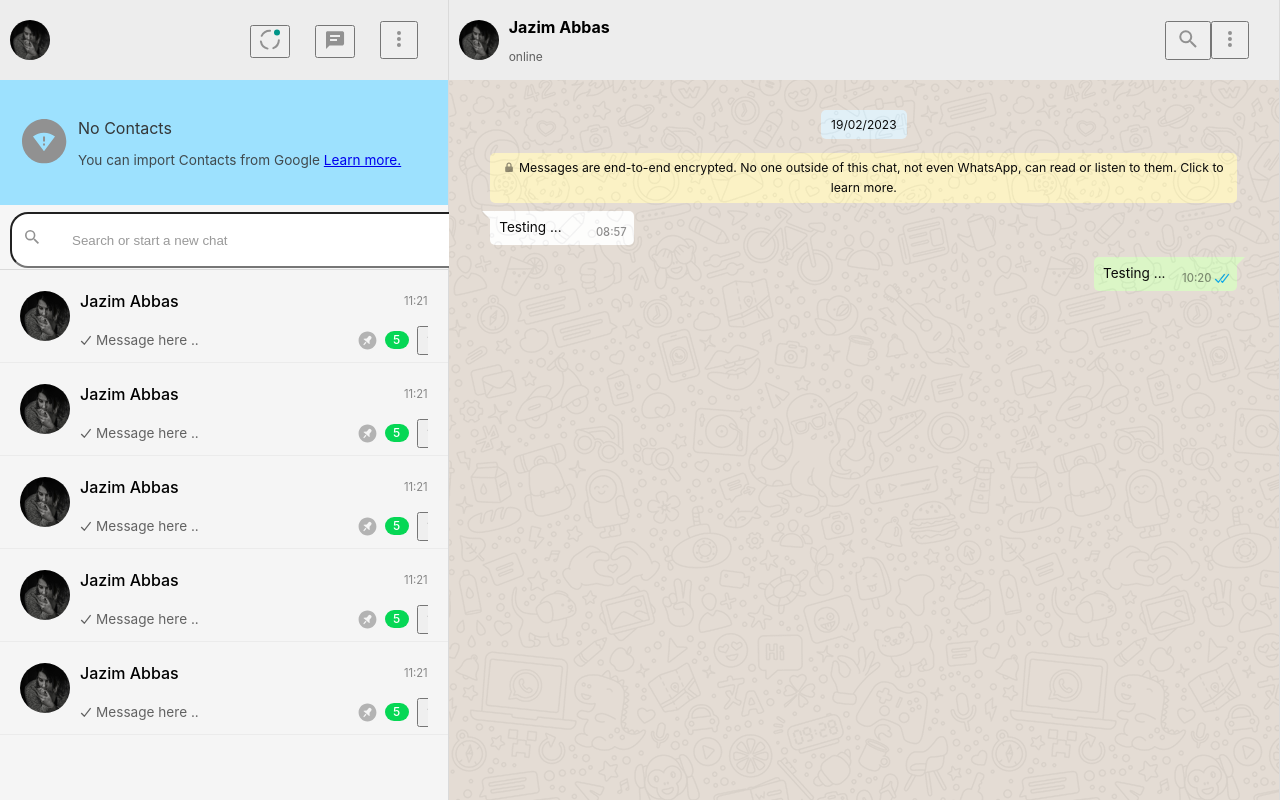
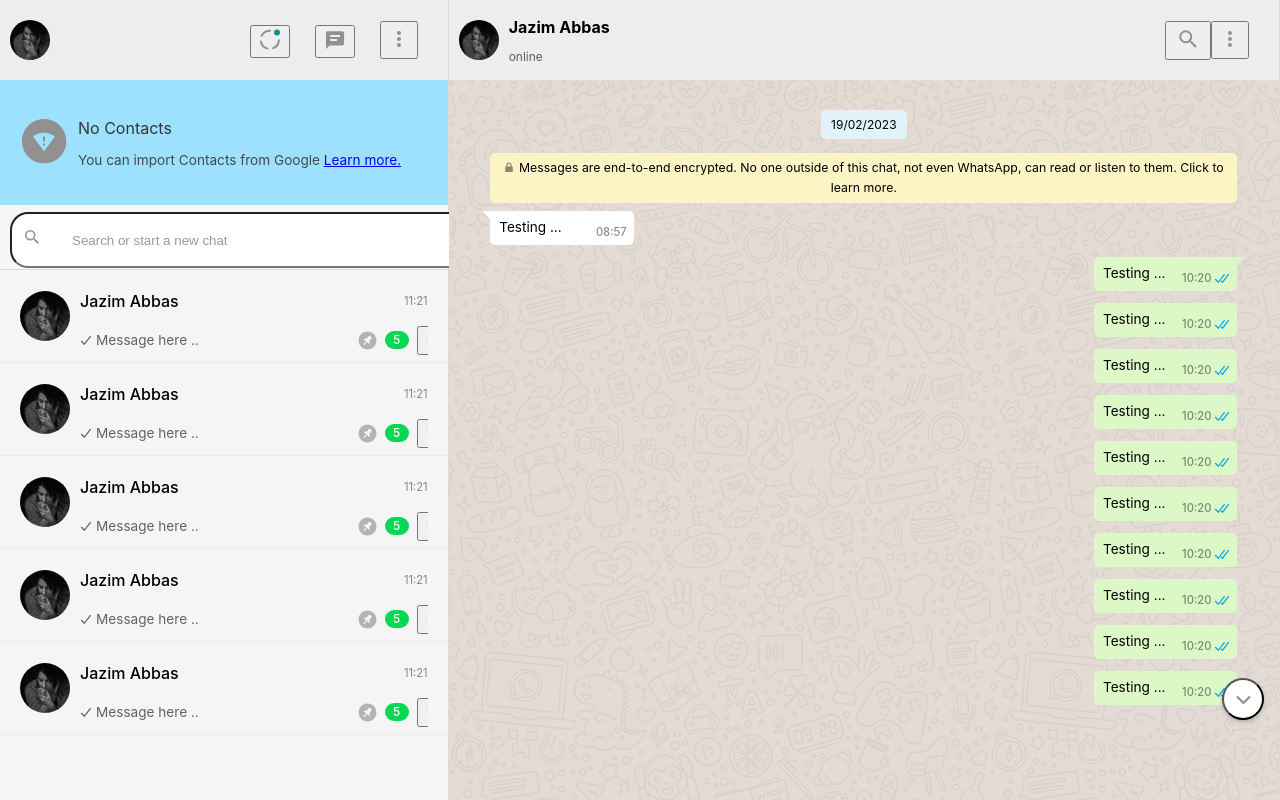
Before and after one commit to jazimabbas/whatsapp-web-ui, a React (Create React App) app: page / in a window 1280 px wide. Built offline with nearby package versions, Linux system fonts and the light colour scheme.

Commit message:
ChatRoom: added scrolldown button

```diff
--- a/src/pages/chat/components/chat-room/header/index.tsx
+++ b/src/pages/chat/components/chat-room/header/index.tsx
@@ -71,6 +71,10 @@
   margin-right: 20px;
   display: flex;
   align-items: center;
+
+  .action-menus-wrapper {
+    z-index: 20;
+  }
 `;
 
 const actionStyles = css`
--- a/src/pages/chat/components/chat-room/index.tsx
+++ b/src/pages/chat/components/chat-room/index.tsx
@@ -1,6 +1,7 @@
 import styled from "styled-components";
 import Header from "./header";
 import MessagesList from "./messages-list";
+import Icon from "common/components/icons";
 
 const Container = styled.div`
   display: flex;
@@ -28,6 +29,28 @@
   background: url("/assets/images/bg-chat-room-light.png") #e4dcd4;
 `;
 
+const FooterContainer = styled.div`
+  background: rgb(240, 240, 240);
+  position: relative;
+`;
+
+const ScrollButton = styled.button`
+  position: absolute;
+  right: 15px;
+  bottom: 80px;
+  width: 42px;
+  height: 42px;
+  z-index: -1;
+  border-radius: 50%;
+  color: rgb(145, 145, 145);
+  display: flex;
+  justify-content: center;
+  align-items: center;
+  background: #ffffff;
+  box-shadow: 0 1px 1px 0 rgba(0, 0, 0, 0.06), 0 2px 5px 0 rgba(0, 0, 0, 0.2);
+  z-index: 10;
+`;
+
 export default function ChatRoom() {
   return (
     <Container>
@@ -35,6 +58,11 @@
         <Background />
         <Header />
         <MessagesList />
+        <FooterContainer>
+          <ScrollButton>
+            <Icon id="downArrow" />
+          </ScrollButton>
+        </FooterContainer>
       </Body>
     </Container>
   );
--- a/src/pages/chat/components/chat-room/messages-list/index.tsx
+++ b/src/pages/chat/components/chat-room/messages-list/index.tsx
@@ -17,7 +17,7 @@
 `;
 
 const wrapperStyles = css`
-  /* z-index: 10; */
+  z-index: 9;
 `;
 
 const DateWrapper = styled.div`
@@ -168,7 +168,20 @@
           <ChatMessageFiller />
           <ChatMessageFooter>08:57</ChatMessageFooter>
         </ChatMessage>
-        <ChatMessage className="chat__msg--sent">
+
+        <Messages />
+      </MessageGroup>
+    </Container>
+  );
+}
+
+function Messages() {
+  const messages = Array.from(Array(10).keys());
+
+  return (
+    <>
+      {messages.map((msg) => (
+        <ChatMessage className="chat__msg--sent" key={msg}>
           <span>Testing ...</span>
           <ChatMessageFiller />
           <ChatMessageFooter>
@@ -176,7 +189,7 @@
             <Icon id="doubleTick" className="chat__msg-status-icon chat__msg-status-icon--blue" />
           </ChatMessageFooter>
         </ChatMessage>
-      </MessageGroup>
-    </Container>
+      ))}
+    </>
   );
 }
```
